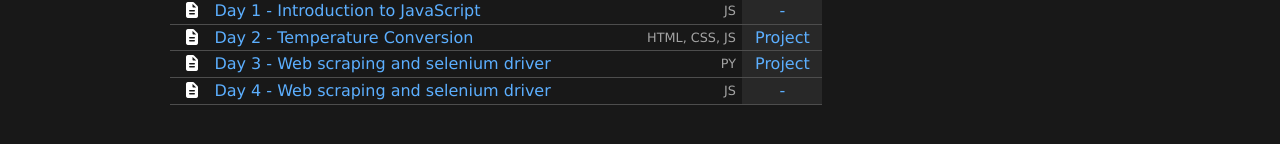
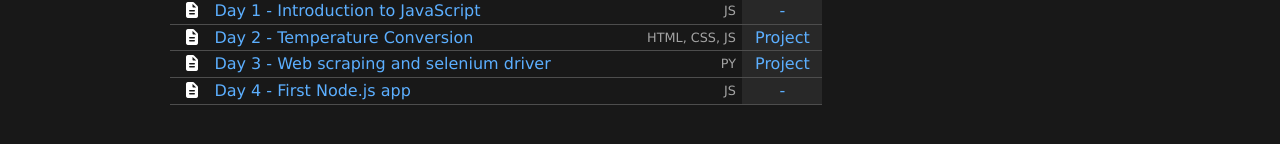
Before and after one commit to Mo-Shakib/365-Days-of-Coding, a plain HTML site: page index.html in a window 1280 px wide. Shown: the part 148-292 px from the top of the page. Drawn offline with Linux system fonts and the light colour scheme.

Commit message:
#365daysofcoding

```diff
--- a/index.html
+++ b/index.html
@@ -53,7 +53,7 @@
     <li class="task"><a href="./https://github.com/Mo-Shakib/365-Days-of-Coding/tree/main/Day_01/JavaScript/">Day 1 - Introduction to JavaScript</a><span class="detail">JS</span><span class="task-score"><a href="#">-</a></span></li>
     <li class="task"><a href="https://github.com/Mo-Shakib/365-Days-of-Coding/tree/main/Day_02">Day 2 - Temperature Conversion</a><span class="detail">HTML, CSS, JS</span><span class="task-score"><a href="./Day_02/index.html">Project</a></span></li>
     <li class="task"><a href="./Day_03/">Day 3 - Web scraping and selenium driver </a><span class="detail">PY</span><span class="task-score"><a href="https://github.com/Mo-Shakib/buX-automation">Project</a></span></li>
-    <li class="task"><a href="https://github.com/Mo-Shakib/365-Days-of-Coding/tree/main/Day_04/myapp">Day 4 - Web scraping and selenium driver </a><span class="detail">JS</span><span class="task-score"><a href="#">-</a></span></li>
+    <li class="task"><a href="https://github.com/Mo-Shakib/365-Days-of-Coding/tree/main/Day_04/myapp">Day 4 - First Node.js app </a><span class="detail">JS</span><span class="task-score"><a href="#">-</a></span></li>
   </ul>
   </div>
   </div>
```
